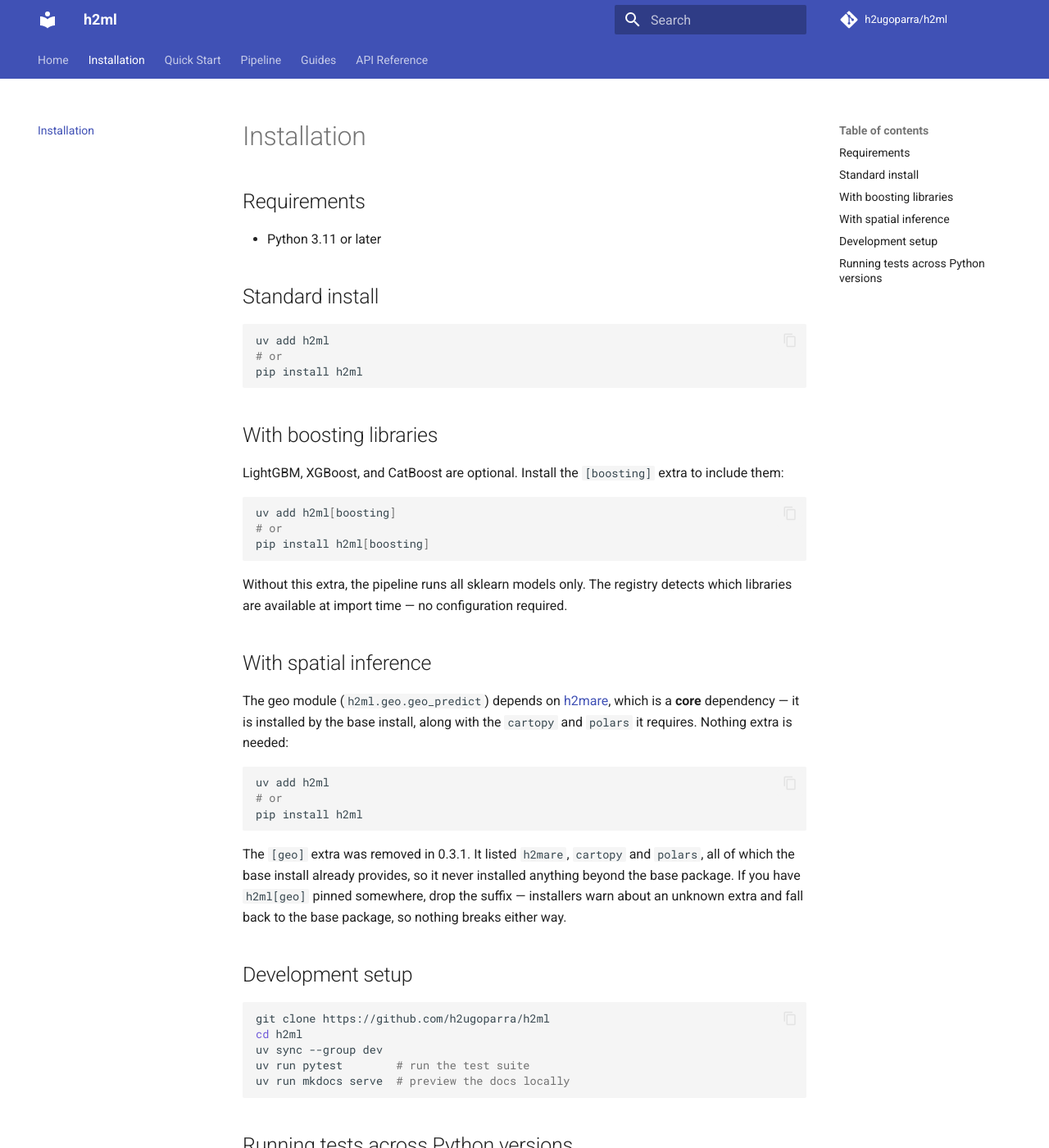
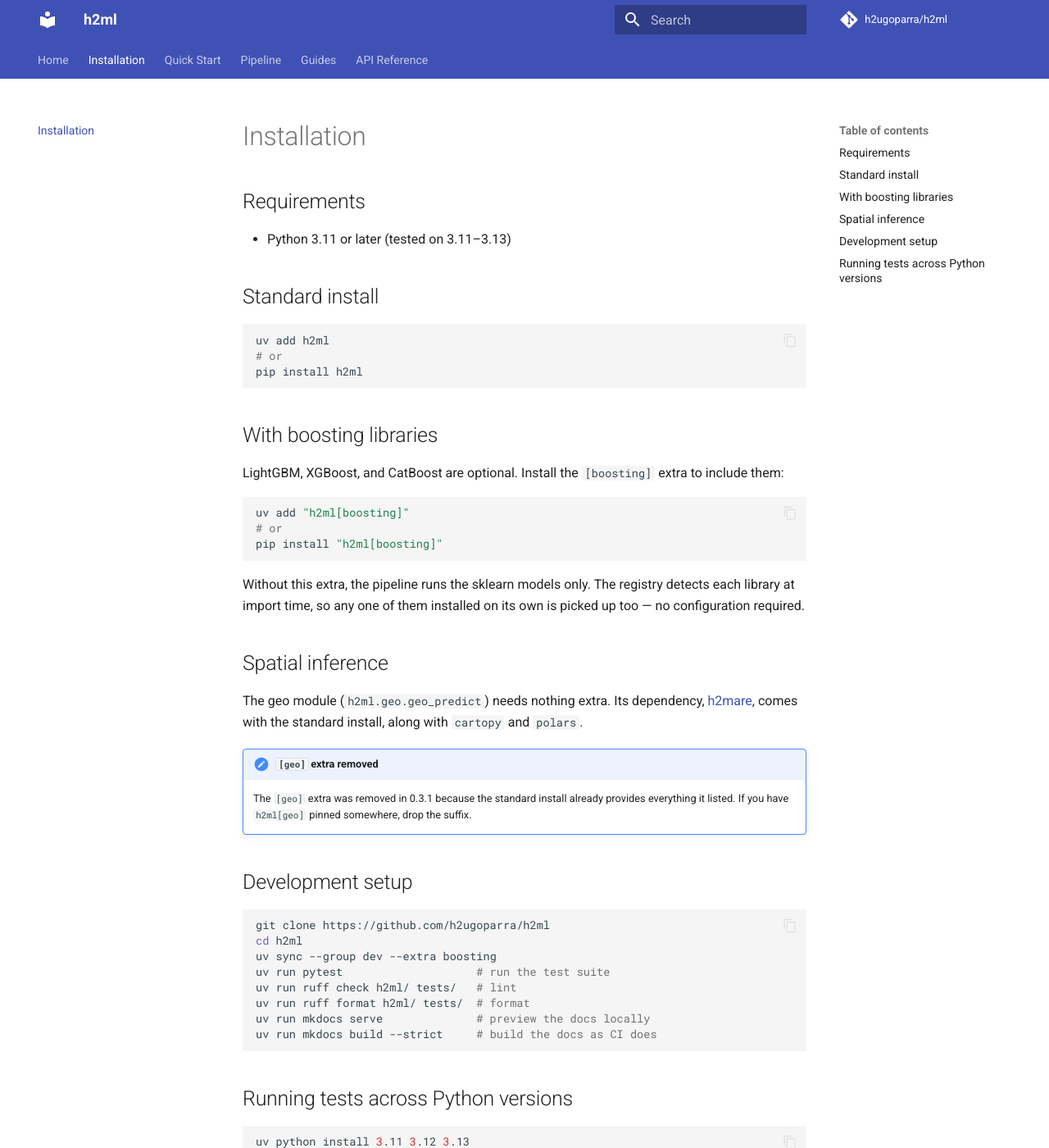
Before and after one commit to h2ugoparra/h2ml, an MkDocs documentation site: the page built from docs/installation.md, in a window 1280 px wide and 1400 px high. Shown: the whole window at 82% size. Built offline with MkDocs 1.6.1 and Material for MkDocs 9.7.7, drawn with Linux system fonts in a browser that asks for light colours; comment, search, counter and statistics services are not loaded.

Commit message:
docs: correct the installation page
Quote the extras so they work in zsh, state the tested Python versions,
drop the repeated install snippet, and reduce the [geo] note to what holds.
Align the dev setup with tox and CI: install boosting, list ruff and the
strict docs build.

Co-Authored-By: Claude Opus 5.5 <noreply@anthropic.com>

````diff
--- a/docs/installation.md
+++ b/docs/installation.md
@@ -2,7 +2,7 @@
 
 ## Requirements
 
-- Python 3.11 or later
+- Python 3.11 or later (tested on 3.11–3.13)
 
 ## Standard install
 
@@ -17,33 +17,31 @@ pip install h2ml
 LightGBM, XGBoost, and CatBoost are optional. Install the `[boosting]` extra to include them:
 
 ```bash
-uv add h2ml[boosting]
+uv add "h2ml[boosting]"
 # or
-pip install h2ml[boosting]
+pip install "h2ml[boosting]"
 ```
 
-Without this extra, the pipeline runs all sklearn models only. The registry detects which libraries are available at import time — no configuration required.
+Without this extra, the pipeline runs the sklearn models only. The registry detects each library at import time, so any one of them installed on its own is picked up too — no configuration required.
 
-## With spatial inference
+## Spatial inference
 
-The geo module (`h2ml.geo.geo_predict`) depends on [h2mare](https://github.com/h2ugoparra/h2mare), which is a **core** dependency — it is installed by the base install, along with the `cartopy` and `polars` it requires. Nothing extra is needed:
+The geo module (`h2ml.geo.geo_predict`) needs nothing extra. Its dependency, [h2mare](https://github.com/h2ugoparra/h2mare), comes with the standard install, along with `cartopy` and `polars`.
 
-```bash
-uv add h2ml
-# or
-pip install h2ml
-```
-
-The `[geo]` extra was removed in 0.3.1. It listed `h2mare`, `cartopy` and `polars`, all of which the base install already provides, so it never installed anything beyond the base package. If you have `h2ml[geo]` pinned somewhere, drop the suffix — installers warn about an unknown extra and fall back to the base package, so nothing breaks either way.
+!!! note "`[geo]` extra removed"
+    The `[geo]` extra was removed in 0.3.1 because the standard install already provides everything it listed. If you have `h2ml[geo]` pinned somewhere, drop the suffix.
 
 ## Development setup
 
 ```bash
 git clone https://github.com/h2ugoparra/h2ml
 cd h2ml
-uv sync --group dev
-uv run pytest        # run the test suite
-uv run mkdocs serve  # preview the docs locally
+uv sync --group dev --extra boosting
+uv run pytest                    # run the test suite
+uv run ruff check h2ml/ tests/   # lint
+uv run ruff format h2ml/ tests/  # format
+uv run mkdocs serve              # preview the docs locally
+uv run mkdocs build --strict     # build the docs as CI does
 ```
 
 ## Running tests across Python versions
````
